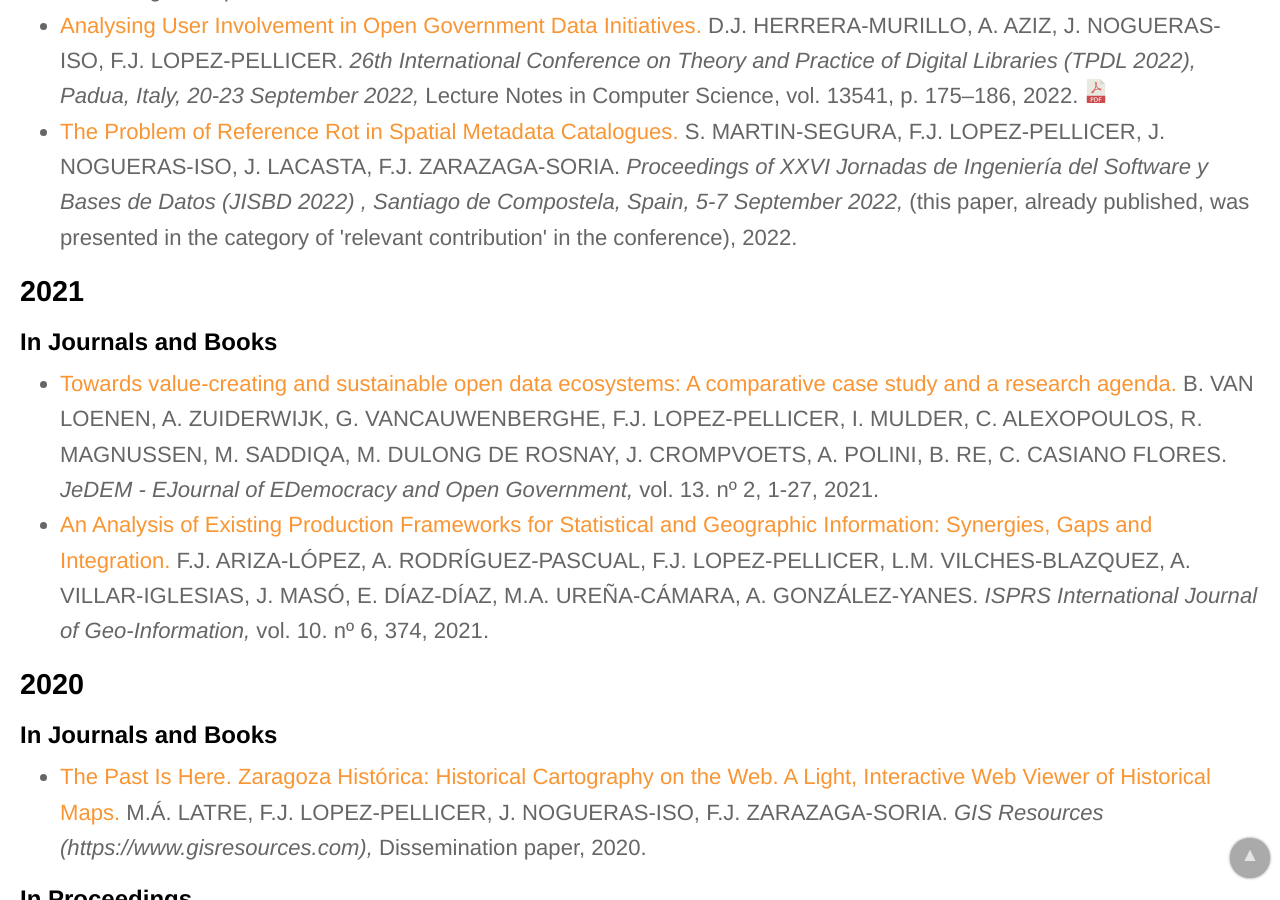
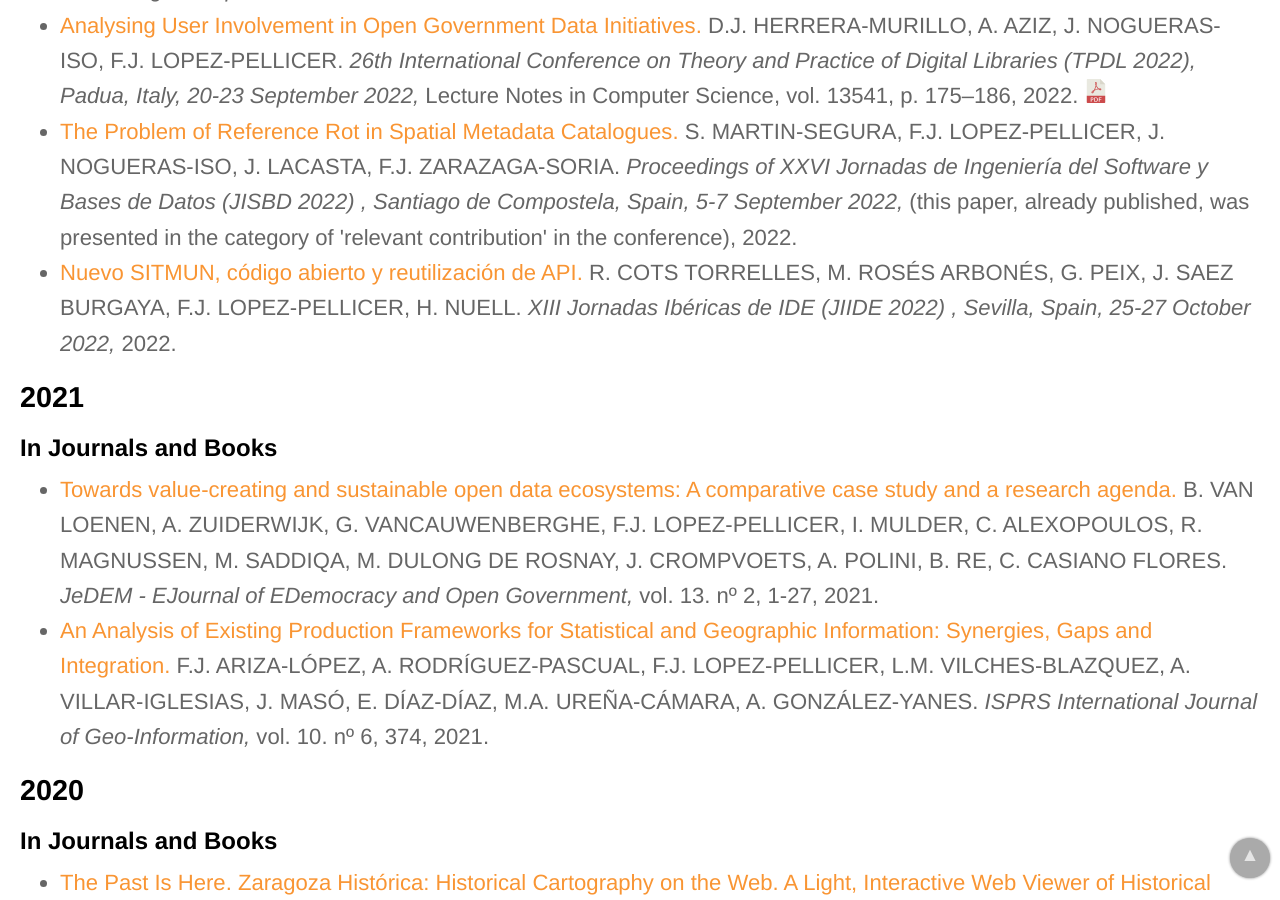
Before and after one commit to IAAA-Lab/IAAA-Lab.github.io, a Jekyll site: the page built from _staff/fjlopez.md, in a window 1280 px wide and 900 px high, scrolled down 2339 px. Built offline with Jekyll 4.4.1, drawn with Linux system fonts in a browser that asks for light colours.

Commit message:
Include JIIDE 2022 paper about SITMUN

```diff
--- a/_data/papers.yml
+++ b/_data/papers.yml
@@ -78,6 +78,12 @@
   authors: S. MARTIN-SEGURA, F.J. LOPEZ-PELLICER, J. NOGUERAS-ISO, J. LACASTA, F.J. ZARAZAGA-SORIA
   publication_conference: "Proceedings of XXVI Jornadas de Ingeniería del Software y Bases de Datos (JISBD 2022) , Santiago de Compostela, Spain, 5-7 September 2022"
   publication_detail: "(this paper, already published, was presented in the category of 'relevant contribution' in the conference)"
+  year: 2022
+# -------------------
+- title: "Nuevo SITMUN, código abierto y reutilización de API"
+  url: https://www.idee.es/resources/presentaciones/JIIDE22/Resumenes/53.pdf
+  authors: R. COTS TORRELLES, M. ROSÉS ARBONÉS, G. PEIX, J. SAEZ BURGAYA, F.J. LOPEZ-PELLICER, H. NUELL
+  publication_conference: "XIII Jornadas Ibéricas de IDE (JIIDE 2022) , Sevilla, Spain, 25-27 October 2022"
   year: 2022
 # -------------------
 - title: "Towards value-creating and sustainable open data ecosystems: A comparative case study and a research agenda"
```
